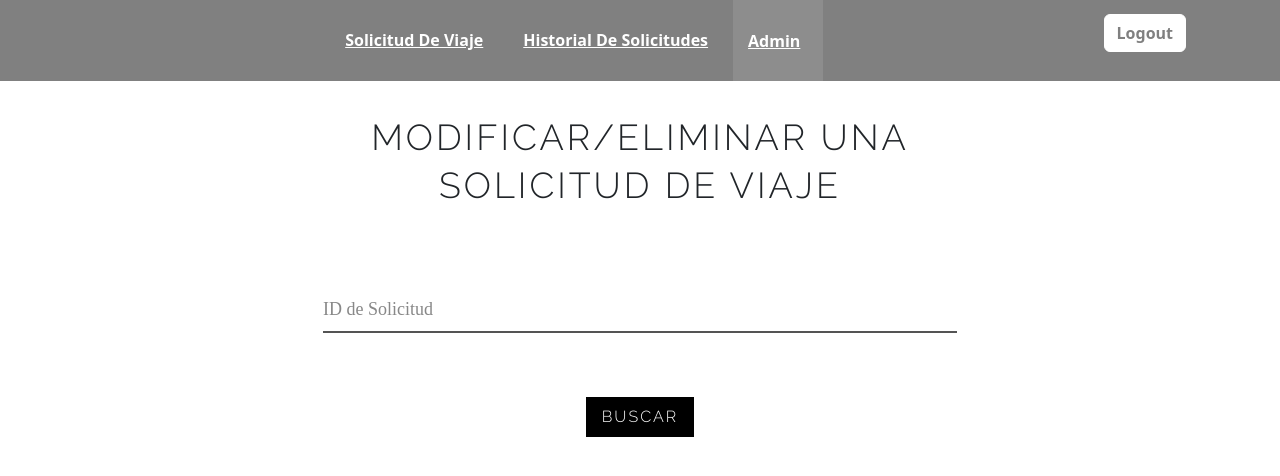
After one commit to johnnyzaet08/BDAvanzadas-Documentos, a Flask app: page /modify_travel in a window 1280 px wide. The commit adds this page. Shown: the top 476 px of the page. Run offline with Flask 3, Linux system fonts and the light colour scheme; the visitor is signed in with stand-in values (Sample User, id 1); some libraries are stand-ins or nearby versions; some web fonts are replaced.

Commit message:
Implementación de modificar/eliminar registro

```diff
--- a/app.py
+++ b/app.py
@@ -43,15 +43,15 @@ def logout():
 
 @app.route("/register_travel")
 def register_travel():
-    if not check_authentication():
-        return redirect(url_for("login"))
+    #if not check_authentication():
+    #    return redirect(url_for("login"))
     return render_template("register_travel.html")
 
 @app.route("/modify_travel")
 def modify_travel():
-    if not check_authentication():
-        return redirect(url_for("login"))
-    return render_template("modify_travel.html")
+    #if not check_authentication():
+    #    return redirect(url_for("login"))
+    return render_template("modify_eliminate_travel.html")
 
 @app.route("/travel_history")
 def travel_history():
--- a/static/css/forms.css
+++ b/static/css/forms.css
@@ -143,6 +143,9 @@
   width: 20rem;
 }
 
+.hide-form {
+  display: none;
+}
 table {
   font-family: Arial, Helvetica, sans-serif;
   border-collapse: collapse;
--- /dev/null
+++ b/templates/modify_eliminate_travel.html
@@ -0,0 +1,91 @@
+{% extends "header.html" %}
+
+{% block content %}
+
+<!DOCTYPE html>
+<html>
+
+<head>
+   <title>Modificar/Eliminar una Solicitud de Viaje</title>
+   <link rel="stylesheet" href="{{ url_for('static', filename='css/forms.css') }}">
+   <script src="{{ url_for('static', filename='javascript/register_travel.js') }}"></script>
+</head>
+
+<body>
+
+   <section class="get-in-touch">
+      <h1 class="title">Modificar/Eliminar una Solicitud de Viaje</h1>
+      <form id="travelRequestForm" class="contact-form row">
+         <div class="form-field col x-100">
+            <input id="id" class="input-text js-input" type="text" required>
+            <label class="label" for="id">ID de Solicitud</label>
+         </div>
+         <!-- Resto de los campos del formulario -->
+         <div class="form-field col x-100 align-center">
+            <label id="add-btn" class="submit-btn">BUSCAR</label>
+            <label id="add-btn" class="submit-btn hide-form">Eliminar</label>
+         </div>
+         <form id="travelRequestForm" class="contact-form row">
+            <div class="form-field col x-100 hide-form">
+               <input id="nombre" class="input-text js-input" type="text" required>
+               <label class="label" for="nombre">Nombre completo</label>
+            </div>
+            <div class="form-field col x-100 hide-form">
+               <input id="puesto" class="input-text js-input" type="text" required>
+               <label class="label" for="puesto">Puesto</label>
+            </div>
+            <div class="form-field col x-100 hide-form">
+               <input id="departamento" class="input-text js-input" type="text" required>
+               <label class="label" for="departamento">Departamento</label>
+            </div>
+            <div class="form-field col x-100 hide-form">
+               <select id="tipo_viaje" class="input-text js-input">
+                  <option value="nacional">Nacional</option>
+                  <option value="internacional">Internacional</option>
+               </select>
+               <label class="label" for="tipo_viaje">Tipo de Viaje</label>
+            </div>
+            <div class="form-field col x-100 hide-form">
+               <input id="pais_destino" class="input-text js-input" type="text" required>
+               <label class="label" for="pais_destino">País de destino</label>
+            </div>
+            <div class="form-field col x-100 hide-form">
+               <input id="motivo" class="input-text js-input" type="text" required>
+               <label class="label" for="motivo">Motivo del viaje</label>
+            </div>
+            <div class="form-field col x-50 hide-form">
+               <input id="fecha_inicio" class="input-text js-input" type="date" required>
+               <label class="label" for="fecha_inicio">Fecha de inicio</label>
+            </div>
+            <div class="form-field col x-50 hide-form">
+               <input id="fecha_fin" class="input-text js-input" type="date" required>
+               <label class="label" for="fecha_fin">Fecha de finalización</label>
+            </div>
+            <div class="form-field col x-100 hide-form">
+               <input id="aerolinea" class="input-text js-input" type="text" required>
+               <label class="label" for="aerolinea">Aerolínea</label>
+            </div>
+            <div class="form-field col x-100 hide-form">
+               <input id="precio_boletos" class="input-text js-input" type="number" required>
+               <label class="label" for="precio_boletos">Precio de boletos</label>
+            </div>
+            <div class="form-field col x-100 hide-form">
+               <input id="alojamiento" class="input-text js-input" type="text" required>
+               <label class="label" for="alojamiento">Alojamiento</label>
+            </div>
+            <div class="form-field col x-100 hide-form">
+               <select id="requiere_transporte" class="input-text js-input">
+                  <option value="si">Sí</option>
+                  <option value="no">No</option>
+               </select>
+               <label class="label" for="requiere_transporte">¿Requiere transporte?</label>
+            </div>
+            <div class="form-field col x-100 align-center hide-form">
+               <label id="add-btn" class="submit-btn">Modificar</label>
+            </div>
+         </form>
+      </form>
+   </section>
+</body>
+</html>
+{% endblock %}
```
Also changed, not shown: database/mongodb_setup.py (+29 -9 lines), static/javascript/modify_eliminate_travel.js (added).
